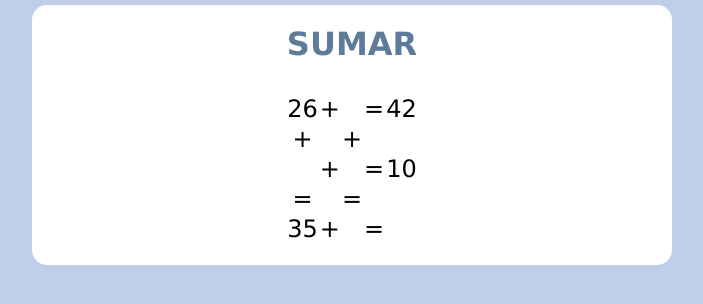
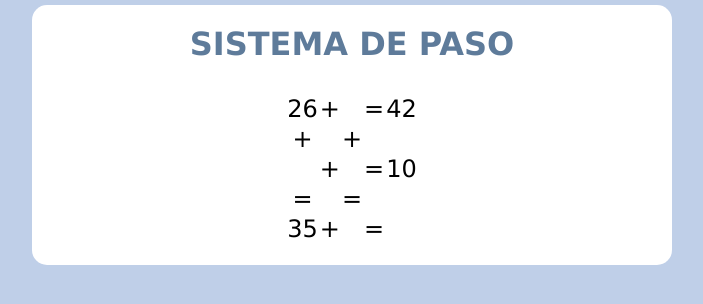
Before and after one commit to jreineking/sodoku, a PHP site: page /paso.php in a window 1280 px wide. Shown: the part 71-375 px from the top of the page, without its empty margins (288-991 px from the left). Run offline with PHP 8.4, Linux system fonts and the light colour scheme.

Commit message:
Add files via upload

```diff
--- a/paso.php
+++ b/paso.php
@@ -14,7 +14,7 @@
 </header>
 <body>
     <div class="contenedor">
-        <h1>SUMAR</h1>
+        <h1>SISTEMA DE PASO</h1>
         <table>
             <tr>
                 <td>26</td>
```
